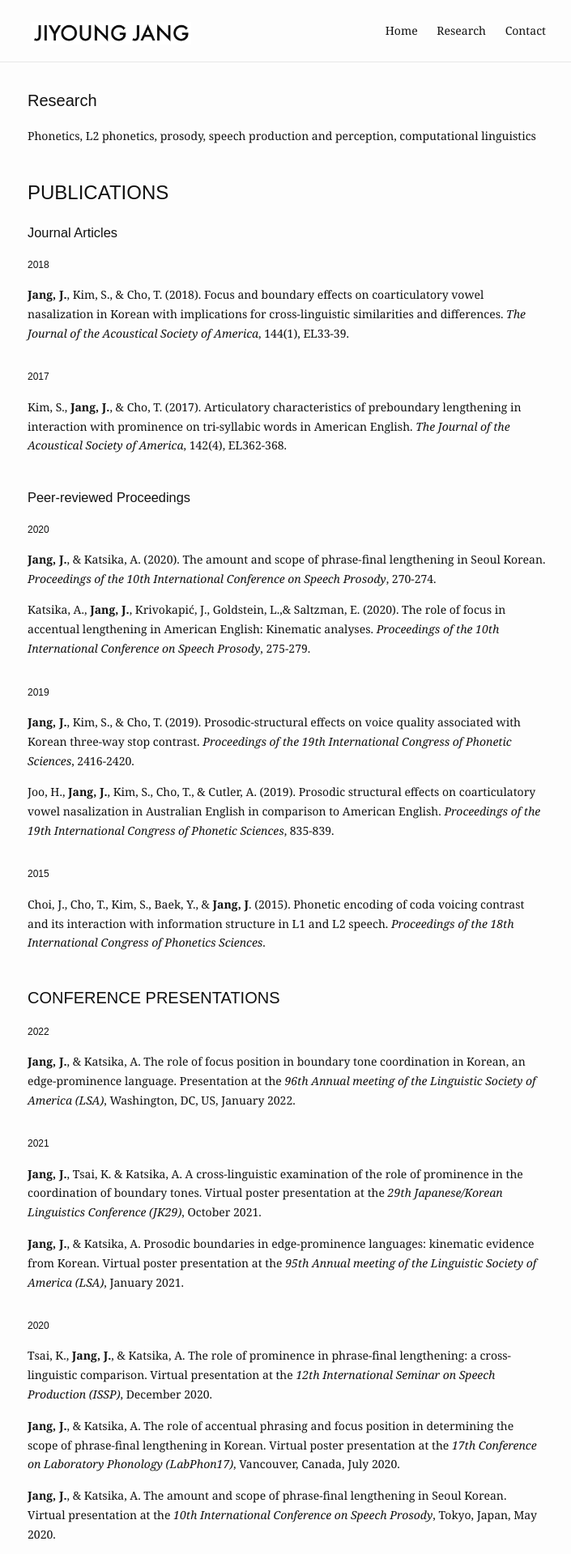
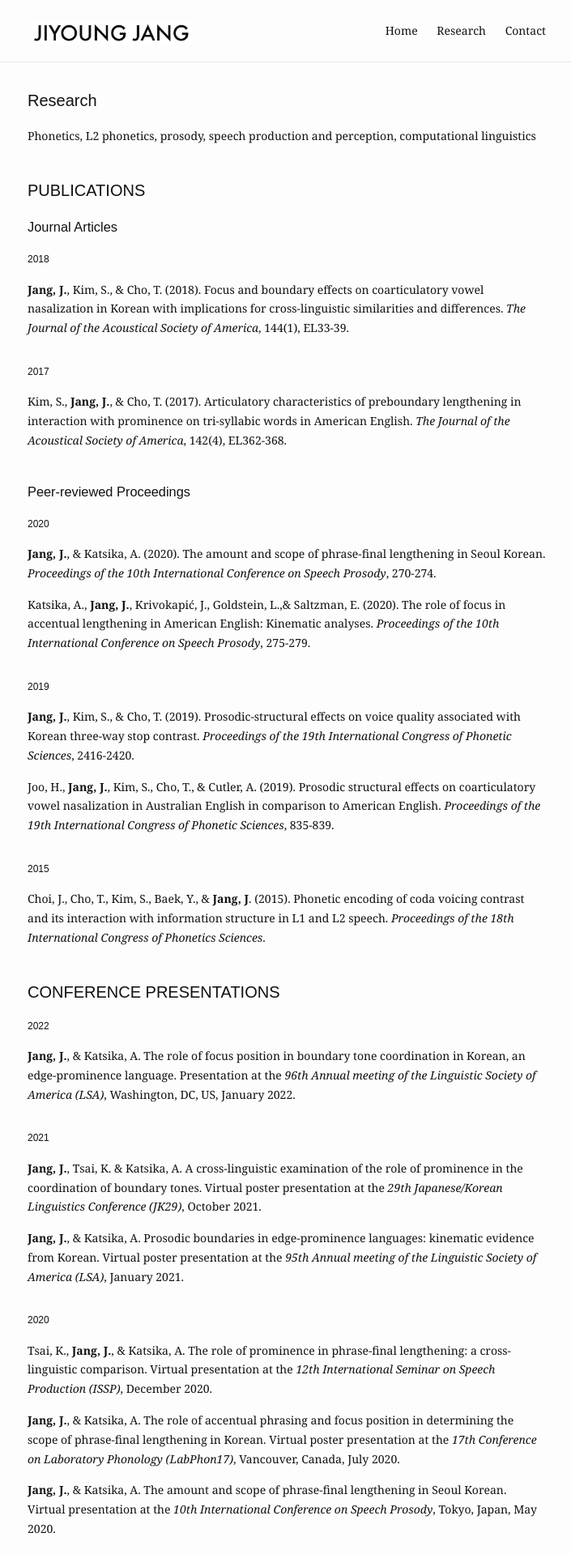
Before and after one commit to jiyoungj/jiyoungj.github.io, a Jekyll site: the page built from research.md, in a window 1280 px wide. Shown: the top 1919 px of the page at 81% size, without its empty margins (286-991 px from the left). Built offline with Jekyll 4.4.1, drawn with Linux system fonts in a browser that asks for light colours.

Commit message:
Update research.md

```diff
--- a/research.md
+++ b/research.md
@@ -9,7 +9,7 @@ Phonetics, L2 phonetics, prosody, speech production and perception, computationa
 
 <h6 style="font-size:5px"><br></h6>
 
-<h3 style="font-size:24px">PUBLICATIONS</h3>
+<h3 style="font-size:20px">PUBLICATIONS</h3>
  <h3>Journal Articles</h3>
   <h4>2018</h4>
 
```
